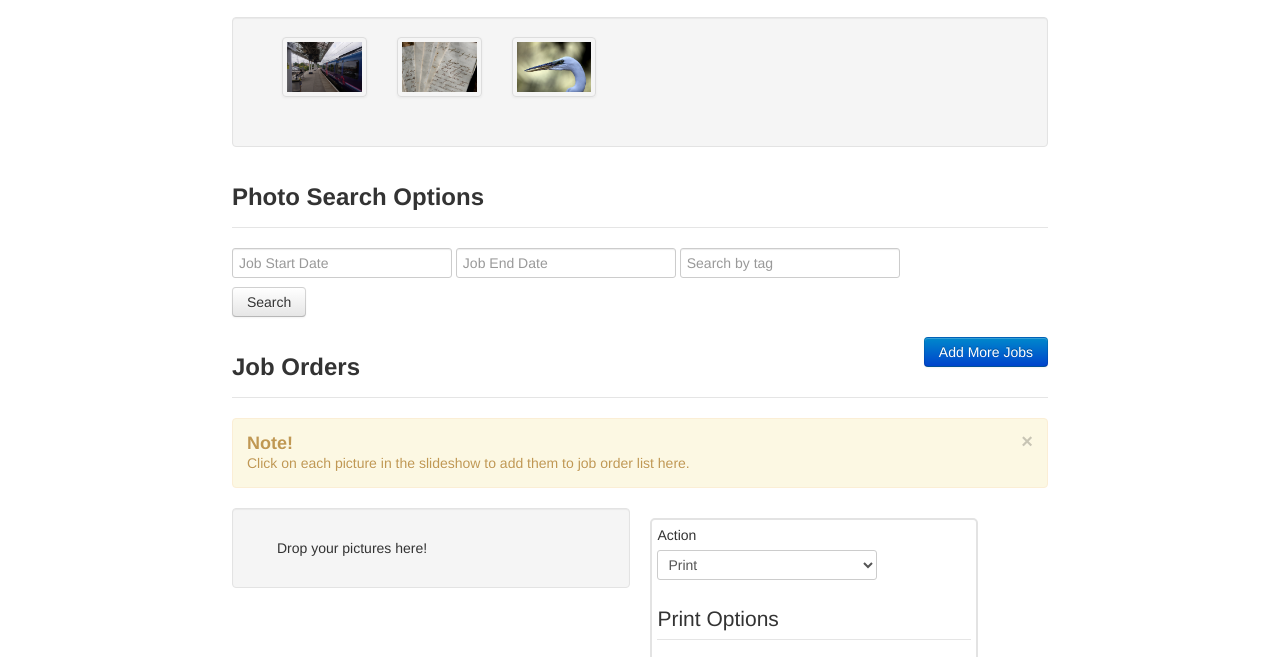
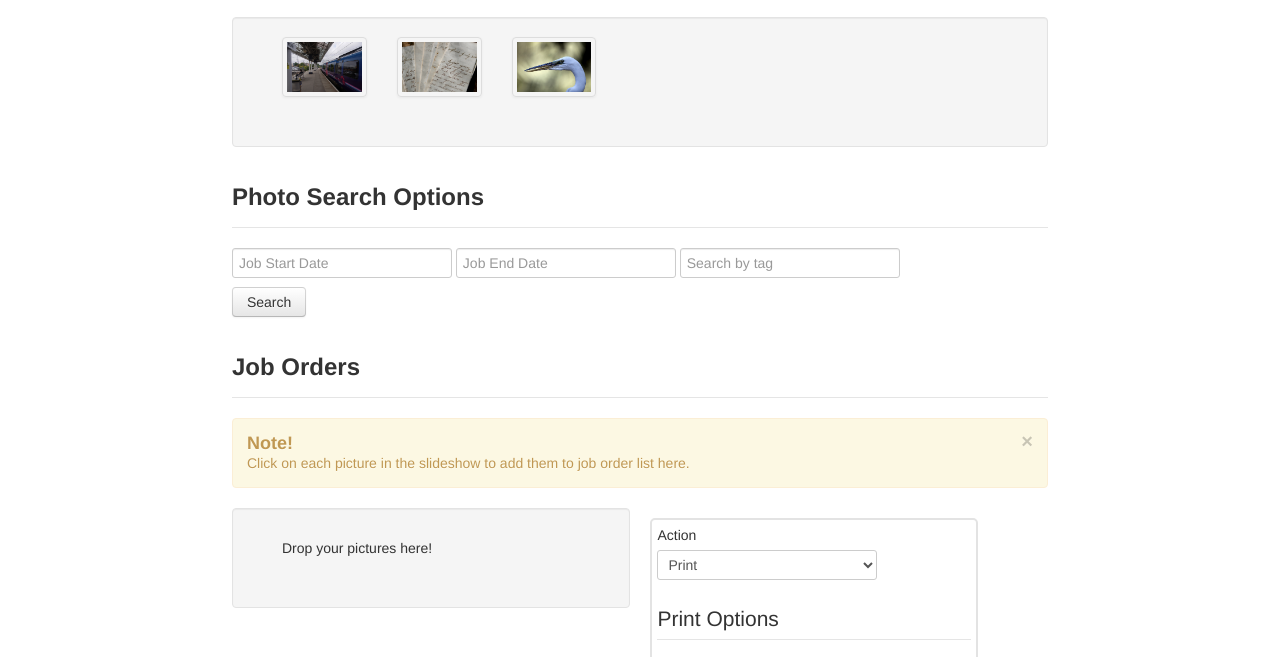
Before and after one commit to inigoconsulting/nomadfoto-mockups, a plain HTML site: page index.html in a window 1280 px wide. Shown: the part 114-771 px from the top of the page. Drawn offline with nearby package versions, Linux system fonts and the light colour scheme.

```diff
--- a/index.html
+++ b/index.html
@@ -121,7 +121,6 @@
                     <div class="clearfix"></div>
                         <fieldset>
                             <legend>
-                                <button id="joborder" class="btn btn-primary pull-right">Add More Jobs</button>
                                 <h3>Job Orders</h3>
                             </legend>
                         </fieldset>
@@ -133,7 +132,7 @@
                         <div class="orderbaskets">
                             <div class="span6">
                                 <div id="dropzone" class="well">
-                                    <ul class="droppable">
+                                    <ul class="droppable thumbnails">
                                         <li class="placeholder">Drop your pictures here!</li>
                                     </ul>
                                 </div>
```
